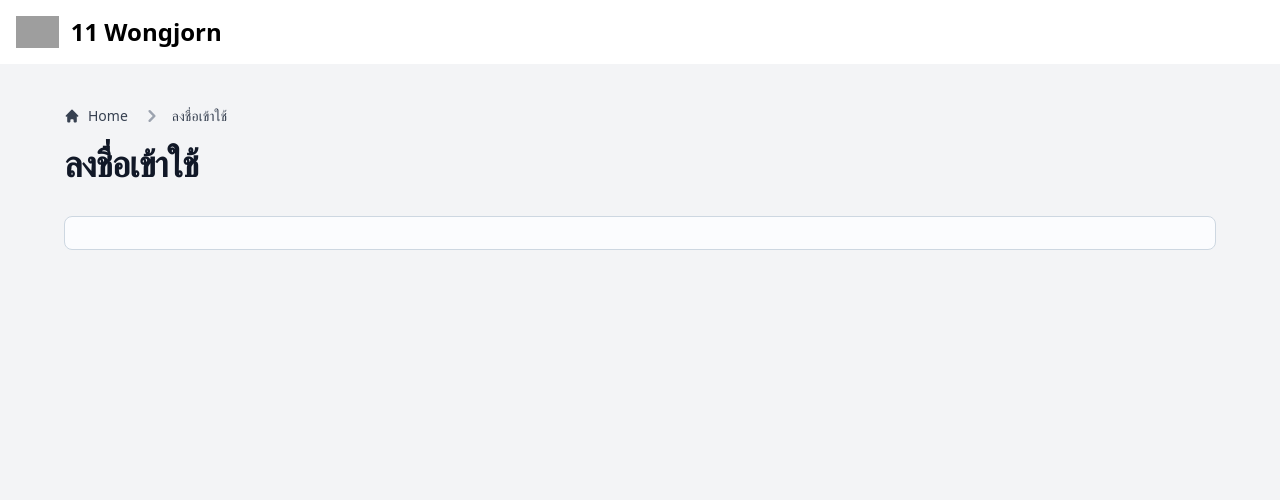
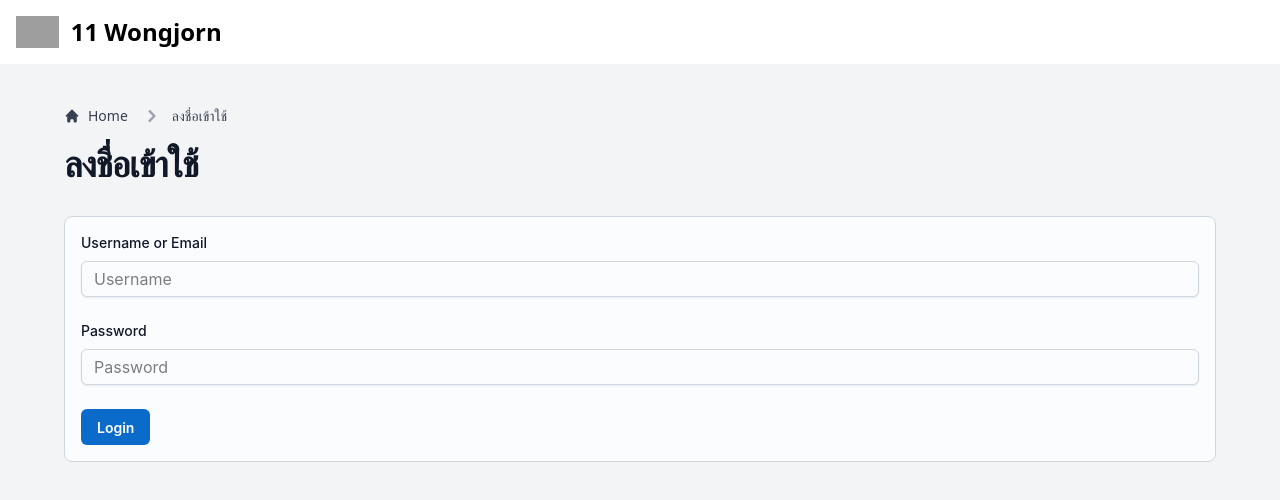
Before and after one commit to IARC-Programing/warehouse-miniapp, a React (Create React App) app: page / in a window 1280 px wide. Shown: the top 500 px of the page. Built offline with nearby package versions, Linux system fonts and the light colour scheme; grey boxes are pictures that could not be loaded.

Commit message:
✨ Login Implementation

```diff
--- a/package.json
+++ b/package.json
@@ -12,6 +12,7 @@
     "axios": "^1.4.0",
     "dayjs": "^1.11.7",
     "dom": "^0.0.3",
+    "lodash": "^4.17.21",
     "react": "^18.2.0",
     "react-dom": "^18.2.0",
     "react-hook-form": "^7.43.9",
--- a/src/components/Header.jsx
+++ b/src/components/Header.jsx
@@ -1,9 +1,10 @@
 import React from "react";
 import { Link } from "react-router-dom";
+
 function Header({ pageName }) {
   return (
     <div>
-      <nav class='flex mb-4' aria-label='Breadcrumb'>
+      <nav class='flex mb-4 justify-between' aria-label='Breadcrumb'>
         <ol class='inline-flex items-center space-x-1 md:space-x-3'>
           <li class='inline-flex items-center'>
             <Link
--- a/src/components/Layout.jsx
+++ b/src/components/Layout.jsx
@@ -1,5 +1,6 @@
 import React from "react";
 import { Card, CardContent } from "@mui/joy";
+
 import Navbar from "./Navbar";
 import Header from "./Header";
 
--- a/src/components/Navbar.jsx
+++ b/src/components/Navbar.jsx
@@ -1,7 +1,12 @@
-import React from "react";
+import React, { useContext } from "react";
 import { Link } from "react-router-dom";
+import { Avatar } from "@mui/joy";
+import _ from "lodash";
+
+import { PrivateRoute } from "../context/PrivateRoute";
 
 function Navbar() {
+  const { me } = useContext(PrivateRoute);
   return (
     <div>
       <nav className='bg-white border-gray-200 dark:bg-gray-900'>
@@ -16,6 +21,17 @@ function Navbar() {
               11 Wongjorn
             </span>
           </Link>
+          {me && (
+            <div className='flex gap-2'>
+              <Avatar>
+                {_.first(me?.userData?.firstname)}
+                {_.first(me?.userData?.lastname)}
+              </Avatar>
+              <div className='self-center'>
+                {me?.userData?.firstname} {me?.userData?.lastname}
+              </div>
+            </div>
+          )}
         </div>
       </nav>
     </div>
--- a/src/configs/api.js
+++ b/src/configs/api.js
@@ -7,7 +7,7 @@ axios.interceptors.request.use(
   (config) => {
     const authToken = localStorage.getItem("token");
 
-    config.headers.common.Authorization = `Bearer ${authToken}`;
+    config.headers.Authorization = `Bearer ${authToken}`;
     // console.log(config)
     return config;
   },
--- a/src/functions/user.js
+++ b/src/functions/user.js
@@ -2,7 +2,9 @@ import { api } from "../configs";
 
 export const getUser = async (userId) => {
   try {
-    const { data } = await api.get(`/user/${userId}`);
+    const { data } = await api.get(
+      `${process.env.REACT_APP_API_URL}/user/${userId}`
+    );
     return data;
   } catch (error) {
     throw new Error(
@@ -10,3 +12,22 @@ export const getUser = async (userId) => {
     );
   }
 };
+
+export const userLogin = async (payload) => {
+  try {
+    const { data } = await api.post(
+      `${process.env.REACT_APP_API_URL}/user/login`,
+      payload
+    );
+
+    window.localStorage.setItem("warehouse_remember", data?.userData?.uid?.id);
+    window.localStorage.setItem("token", data?.accessToken);
+    return data;
+  } catch (error) {
+    throw new Error(
+      `ลงชื่อเข้าใช้ไม่สำเร็จเนื่องจาก ${
+        error?.response?.data?.error?.message || error?.response?.data
+      }`
+    );
+  }
+};
--- a/src/views/Auth.js
+++ b/src/views/Auth.js
@@ -1,10 +1,66 @@
 import React from "react";
+import { Controller, useForm } from "react-hook-form";
+import { Input, Button } from "@mui/joy";
+
 import Layout from "../components/Layout";
+import { userLogin } from "../functions/user";
 
 function Auth() {
+  const { control, handleSubmit } = useForm();
+
+  const handleLogin = (data) => {
+    userLogin(data)
+      .then(() => {
+        alert("ลงชื่อเข้าใช้สำเร็จ");
+      })
+      .catch((error) => {
+        alert(error);
+      });
+  };
+
   return (
     <div>
-      <Layout title='ลงชื่อเข้าใช้'></Layout>
+      <Layout title='ลงชื่อเข้าใช้'>
+        <form onSubmit={handleSubmit(handleLogin)}>
+          <div class='mb-6'>
+            <label
+              for='email'
+              class='block mb-2 text-sm font-medium text-gray-900 dark:text-white'
+            >
+              Username or Email
+            </label>
+            <Controller
+              control={control}
+              name='username'
+              render={({ field }) => (
+                <Input placeholder='Username' {...field} fullWidth />
+              )}
+            />
+          </div>
+          <div class='mb-6'>
+            <label
+              for='password'
+              class='block mb-2 text-sm font-medium text-gray-900 dark:text-white'
+            >
+              Password
+            </label>
+            <Controller
+              control={control}
+              name='password'
+              render={({ field }) => (
+                <Input
+                  placeholder='Password'
+                  {...field}
+                  fullWidth
+                  type='password'
+                />
+              )}
+            />
+          </div>
+
+          <Button type='submit'>Login</Button>
+        </form>
+      </Layout>
     </div>
   );
 }
--- a/src/views/Home.js
+++ b/src/views/Home.js
@@ -1,7 +1,7 @@
 import React from "react";
-
+import Layout from "../components/Layout";
 function Home() {
-  return <div></div>;
+  return <Layout title='หน้าแรก'></Layout>;
 }
 
 export default Home;
```
Also changed, not shown: 2 other files (tests, documents, lock files or other folders).
